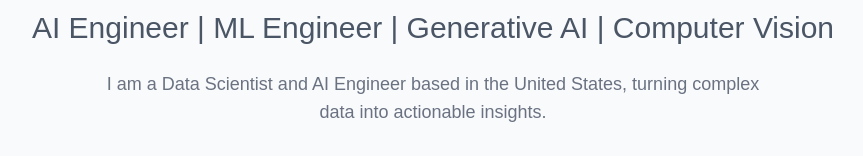
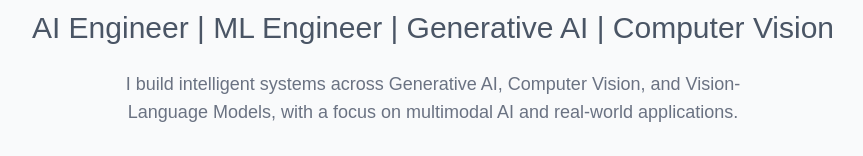
Before and after one commit to umer-saleem/Portfolio, a Next.js app: page / in a window 1280 px wide. Shown: the part 458-614 px from the top of the page, without its empty margins (207-1070 px from the left). Built offline with nearby package versions, Linux system fonts and the light colour scheme.

Commit message:
Update hero section to highlight Generative AI, Computer Vision, and VLMs

```diff
--- a/app/components/Hero.tsx
+++ b/app/components/Hero.tsx
@@ -31,7 +31,7 @@ export default function Hero()
 
       {/* Description */}
       <p className="text-base md:text-lg text-gray-500 max-w-2xl">
-        I am a Data Scientist and AI Engineer based in the United States, turning complex data into actionable insights.
+        I build intelligent systems across Generative AI, Computer Vision, and Vision-Language Models, with a focus on multimodal AI and real-world applications.
       </p>
 
       {/* Optional "View my work" button */}
```
